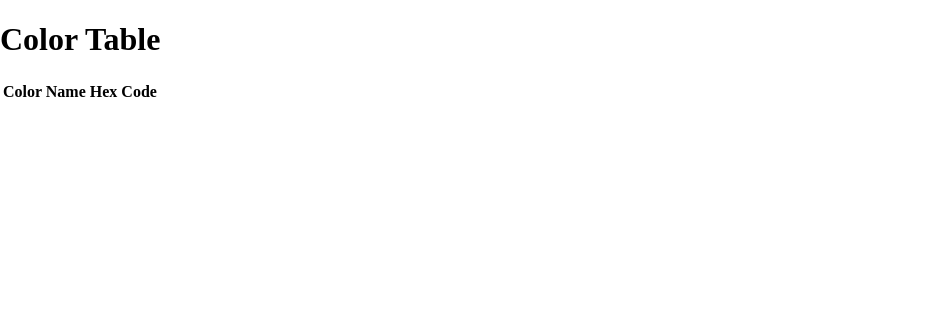
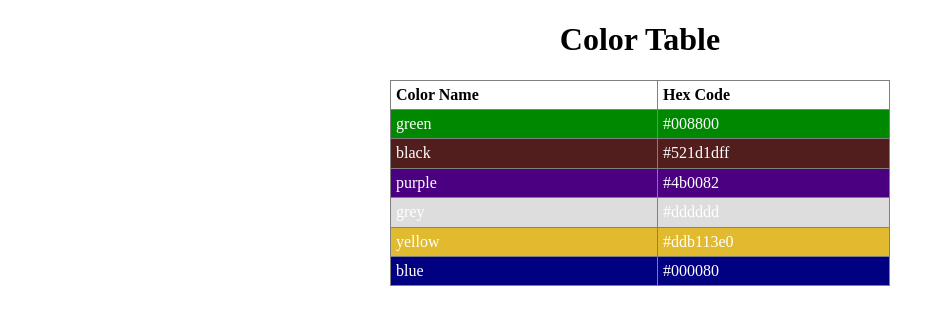
Before and after one commit to pagecurie2020-sudo/WebUcator, a PHP site: page /color-table-2.php in a window 1280 px wide. Shown: the top 325 px of the page, without its empty margins (0-952 px from the left). Run offline with PHP 8.4, Linux system fonts and the light colour scheme; lists and menus that the app fills with data are empty; some libraries are stand-ins or nearby versions.

Commit message:
practicing array and associative arrays

```diff
--- a/php/Arrays/Exercises/color-table-2.php
+++ b/php/Arrays/Exercises/color-table-2.php
@@ -6,17 +6,42 @@
 <link rel="stylesheet" href="../../static/styles/normalize.css">
 <link rel="stylesheet" href="../../static/styles/styles.css">
 <title>Color Table</title>
+<style>
+
+  h1{
+    text-align : center;
+  }
+
+  thead{
+    color : black;
+    text-align : left;
+  }
+  table{
+
+    border-collapse : collapse;
+    color:white;
+
+  }
+</style>
 </head>
 <body>
 <main>
   <h1>Color Table</h1>
   <?php
     // Create an associative array that holds color hex codes
+    $colors =[
+      "green" => "#008800",
+      "black" => "#521d1dff",
+      "purple"=> "#4b0082",
+      "grey" => "#dddddd",
+      "yellow" => "#ddb113e0",
+      "blue" => "#000080",
+    ];
     // indexed by their color names, which can be found at
     // https://developer.mozilla.org/en-US/docs/Web/CSS/named-color
   ?>
 
-  <table>
+  <table width="500px" cellpadding="5" border="1" align="center">
     <thead>
       <tr>
         <th>Color Name</th>
@@ -25,7 +50,15 @@
     </thead>
     <tbody>
       <?php
+
         //Loop through the array outputting a table row with
+        foreach($colors as $color => $col){
+          echo "<tr style='background-color: $col'>";
+              echo "<td>$color</td>";
+              echo "<td>$col</td>";
+          echo "</tr>";
+
+        }
         //two columns for each element in the array
       ?>
     </tbody>
```
Also changed, not shown: php/Arrays/Exercises/color-table.php (+38 -3 lines).
